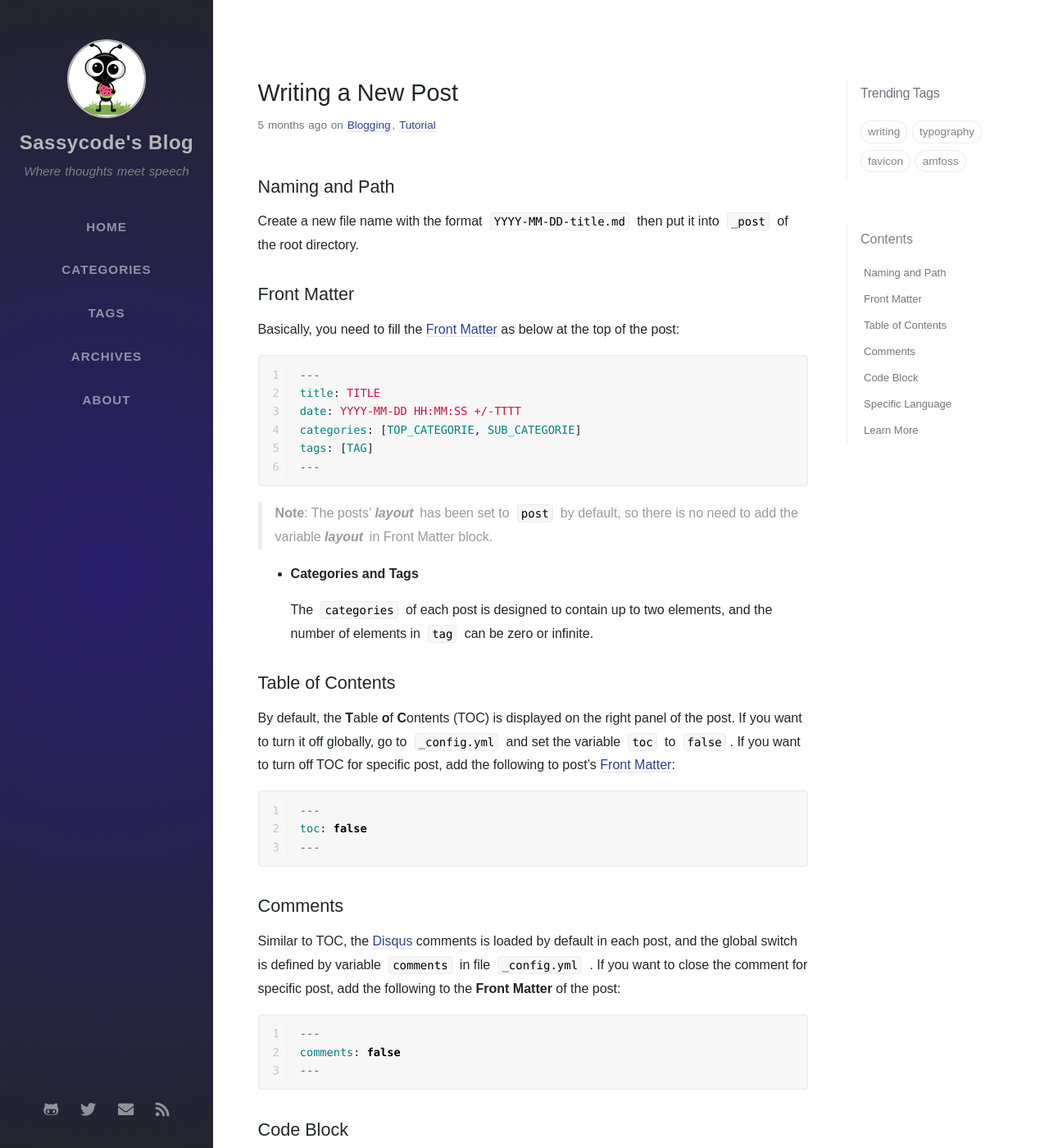
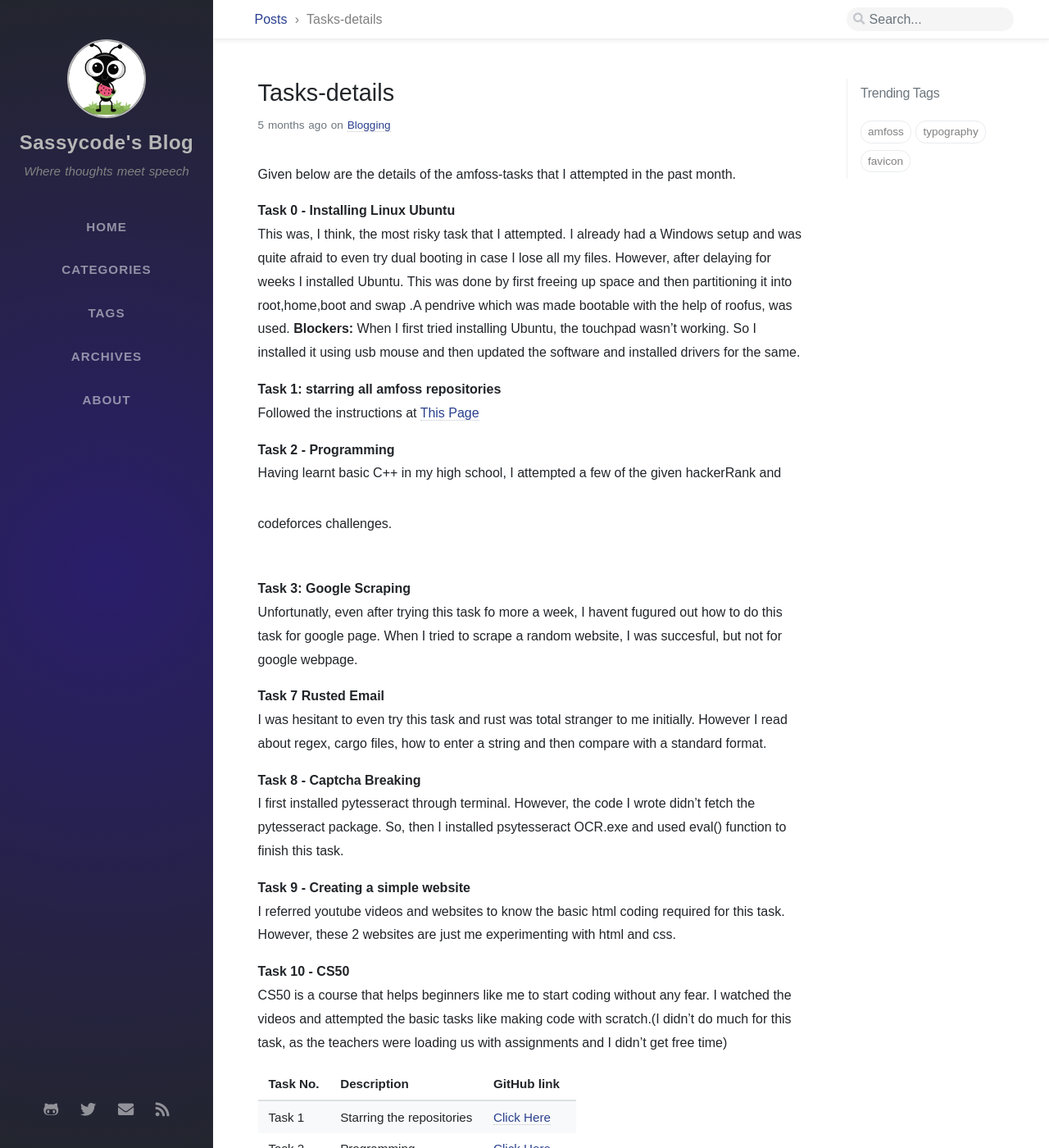
Before and after one commit to sash2501/Blog, a Jekyll site: the page built from _posts/2019-08-08-write-a-new-post.md, in a window 1280 px wide and 1400 px high. Shown: the whole window at 82% size. Built offline with Jekyll 4.4.1, drawn with Linux system fonts in a browser that asks for light colours; nearby versions of some CDN libraries; some web fonts are replaced; comment, search, counter and statistics services are not loaded; some of the changed text lies outside the part shown.

Commit message:
Update 2019-08-08-write-a-new-post.md

````diff
--- a/_posts/2019-08-08-write-a-new-post.md
+++ b/_posts/2019-08-08-write-a-new-post.md
@@ -1,89 +1,95 @@
 ---
-title: "Writing a New Post"
-date: 2019-08-08 14:10:00 +0800
-categories: [Blogging, Tutorial]
-tags: [writing]
+title: "Tasks-details"
+date: 2019-08-10 14:10:00 +0530
+categories: [Blogging]
+tags: [amfoss]
 ---
 
-## Naming and Path
+Given below are the details of the amfoss-tasks that I attempted in the past month.
 
-Create a new file name with the format `YYYY-MM-DD-title.md` then put it into `_post` of the root directory.
+<b>Task 0 - Installing Linux Ubuntu</b><br>
+This was, I think, the most risky task that I attempted. I already had a Windows setup and was quite afraid to even try dual booting in case I lose all my files. However, after delaying for weeks I installed Ubuntu. This was done by first freeing up space and then partitioning it into root,home,boot and swap .A pendrive which was made bootable with the help of roofus, was used.
+<b>Blockers:</b>  When I first tried installing Ubuntu, the touchpad wasn't working. So I installed it using usb mouse and then updated the software and installed drivers for the same.
 
-## Front Matter
-
-Basically, you need to fill the [Front Matter](https://jekyllrb.com/docs/front-matter/) as below at the top of the post:
-
-```yaml
----
-title: TITLE
-date: YYYY-MM-DD HH:MM:SS +/-TTTT
-categories: [TOP_CATEGORIE, SUB_CATEGORIE]
-tags: [TAG]
----
-```
-
-> **Note**: The posts' ***layout*** has been set to `post` by default, so there is no need to add the variable ***layout*** in Front Matter block.
-
-- **Categories and Tags**
-
-    The `categories` of each post is designed to contain up to two elements, and the number of elements in `tag` can be zero or infinite.
-
-## Table of Contents
-
-By default, the **T**able **o**f **C**ontents (TOC) is displayed on the right panel of the post. If you want to turn it off globally, go to `_config.yml` and set the variable `toc` to `false`. If you want to turn off TOC for specific post, add the following to post's [Front Matter](https://jekyllrb.com/docs/front-matter/):
-
-```yaml
----
-toc: false
----
-```
+<b>Task 1: starring all amfoss repositories</b><br>
+Followed the instructions at  <a href="https://github.com/amfoss/star-me">This Page</a>
 
 
-## Comments
-
-Similar to TOC, the [Disqus](https://disqus.com/) comments is loaded by default in each post, and the global switch is defined by variable `comments` in file `_config.yml` . If you want to close the comment for specific post, add the following to the **Front Matter** of the post:
-
-```yaml
----
-comments: false
----
-```
+<b>Task 2 - Programming </b><br>
+Having learnt basic C++ in my high school, I attempted a few of the given hackerRank and codeforces challenges.
+<span class="image right"><img src="{{ 'assets/images/pic04.jpg' | relative_url }}" alt="" /></span>
 
 
-## Code Block
 
-Markdown symbols <code class="highlighter-rouge">```</code> can easily create a code block as following examples.
+<b>Task 3: Google Scraping</b><br>
+Unfortunatly, even after trying this task fo more a week, I havent fugured out how to do this task for google page. When I tried to scrape a random website, I was succesful, but not for google webpage.
 
-```
-This is a common code snippet, without syntax highlight and line number.
-```
+<b>Task 7 Rusted Email</b><br>
+I was hesitant to even try this task and rust was total stranger to me initially. However I read about regex, cargo files, how to enter
+a string and then compare with a standard format.
 
-## Specific Language
+<b>Task 8 - Captcha Breaking </b><br>
+I first installed pytesseract through terminal. However, the code I wrote didn't fetch the pytesseract package. So, then I installed psytesseract OCR.exe and used eval() function to finish this task.
 
-Using <code class="highlighter-rouge">```Language</code> you will get code snippets with line Numbers and syntax highlight.
+<b>Task 9 - Creating a simple website</b><br>
+I referred youtube videos and websites to know the basic html coding required for this task. However, these 2 websites are just me experimenting with html and css.
 
-> **Note**: The Jekyll style `{% raw %}{%{% endraw %} highlight LANGUAGE {% raw %}%}{% endraw %}` or `{% raw %}{%{% endraw %} highlight LANGUAGE linenos {% raw %}%}{% endraw %}` are not allowed to be used in this theme !
+<b>Task 10 - CS50</b><br>
+CS50 is a course that helps beginners like me to start coding without any fear. I watched the videos and attempted the basic tasks like making code with scratch.(I didn't do much for this task, as the teachers were loading us with assignments and I didn't get free time)
 
-```yaml
-# Yaml code snippet
-items:
-    - part_no:   A4786
-      descrip:   Water Bucket (Filled)
-      price:     1.47
-      quantity:  4
-```
+<div class="table-wrapper">
+  <table>
+    <thead>
+      <tr>
+        <th>Task No.</th>
+        <th>Description</th>
+        <th>GitHub link</th>
+      </tr>
+    </thead>
+    <tbody>
+      <tr>
+        <td>Task 1</td>
+        <td>Starring the repositories</td>
+        <td><a href="https://github.com/sash2501/amfoss-tasks/tree/master/task%201">Click Here</a></td>
+      </tr>
+      <tr>
+        <td>Task 2</td>
+        <td>Programming</td>
+        <td><a href="https://github.com/sash2501/amfoss-tasks/tree/master/task-2">Click Here</a></td>
+      </tr>
+      <tr>
+        <td>Task 3</td>
+        <td> Google Scraping</td>
+        <td><a href="#">Not Available</a></td>
+      </tr>
+      <tr>
+        <td>Task 7</td>
+        <td>Rusted Email</td>
+        <td><a href="https://github.com/sash2501/amfoss-tasks/tree/master/task%207">Click Here</a></td>
+      </tr>
+      <tr>
+        <td>Task 8</td>
+        <td>Captcha Breaking</td>
+        <td><a href="https://github.com/sash2501/amfoss-tasks/tree/master/task-8">Click Here</a></td>
+      </tr>
+      <tr>
+        <td>Task 9</td>
+        <td>Personal Website</td>
+        <td><a href="#">Click Here</a></td>
+      </tr>
+      <tr>
+        <td>Task 10</td>
+        <td>CS50</td>
+        <td><a href="#">Not Available</a></td>
+      </tr>
+    </tbody>
+    <tfoot>
+      <tr>
+        <td colspan="2"></td>
+        <td></td>
+      </tr>
+    </tfoot>
+  </table>
+</div>
 
-#### Liquid codes
-
-If you want to display the **Liquid** snippet, surround the liquid code with `{% raw %}{%{% endraw %} raw {%raw%}%}{%endraw%}` and `{% raw %}{%{% endraw %} endraw {%raw%}%}{%endraw%}` .
-
-{% raw %}
-```liquid
-{% if product.title contains 'Pack' %}
-  This product's title contains the word Pack.
-{% endif %}
-```
-{% endraw %}
-
-## Learn More
-For more knowledge about Jekyll posts, visit the [Jekyll Docs: Posts](https://jekyllrb.com/docs/posts/).
+So, this is all I have done till now. However, I will still try to finish as many more tasks as possible:)
````
